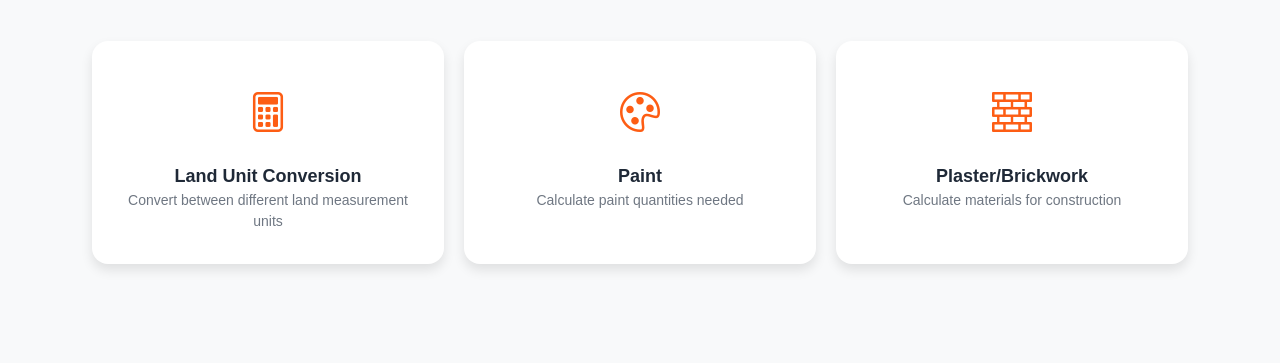
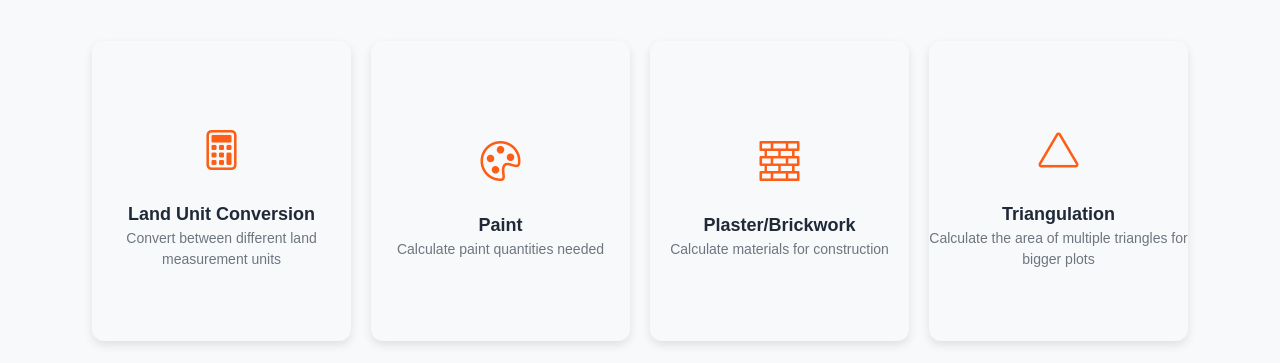
Before and after one commit to bishwokarmaenggdontencryptdecrypt/te, a plain HTML site: page index.html in a window 1280 px wide. Shown: the part 342-705 px from the top of the page. Drawn offline with nearby package versions, Linux system fonts and the light colour scheme.

Commit message:
Add files via upload

```diff
--- a/index.html
+++ b/index.html
@@ -153,13 +153,19 @@
             padding: 1rem;
         }
         .card-box {
-            text-align: center;
-            background: white;
-            border-radius: 1rem;
-            padding: 2rem;
-            box-shadow: 0 6px 12px rgba(0, 0, 0, 0.1);
-            text-decoration: none;
-            transition: transform 0.3s ease, box-shadow 0.3s ease;
+            display: flex;
+    flex-direction: column;
+    align-items: center;
+    justify-content: center;
+    text-align: center;
+    width: 100%;
+    max-width: 300px; /* Adjust this as needed */
+    height: 300px; /* Increase card size */
+
+    background: #f8f9fa;
+    border-radius: 12px;
+    box-shadow: 0 4px 10px rgba(0, 0, 0, 0.1);
+    transition: transform 0.3s ease, box-shadow 0.3s ease;
         }
         .card-box:hover {
             transform: translateY(-8px);
@@ -184,7 +190,7 @@
         /* Text Colors */
         .title {
             color: #1f2937;
-            font-size: 1.5rem;
+            font-size: 3.5rem;
             font-weight: 600;
         }
         .description {
@@ -275,7 +281,17 @@
                 <div class="title">Plaster/Brickwork</div>
                 <p class="description">Calculate materials for construction</p>
             </a>
+
+            <!-- Triangulation -->
+            <a href="tri.html" class="card-box">
+                <div class="icon-box">
+                    <i class="bi bi-triangle"></i>
+                </div>
+                <div class="title">Triangulation</div>
+                <p class="description">Calculate the area of multiple triangles for bigger plots</p>
+            </a>
         </div>
+
     </div>
 
     <!-- Page Header Start -->
```
